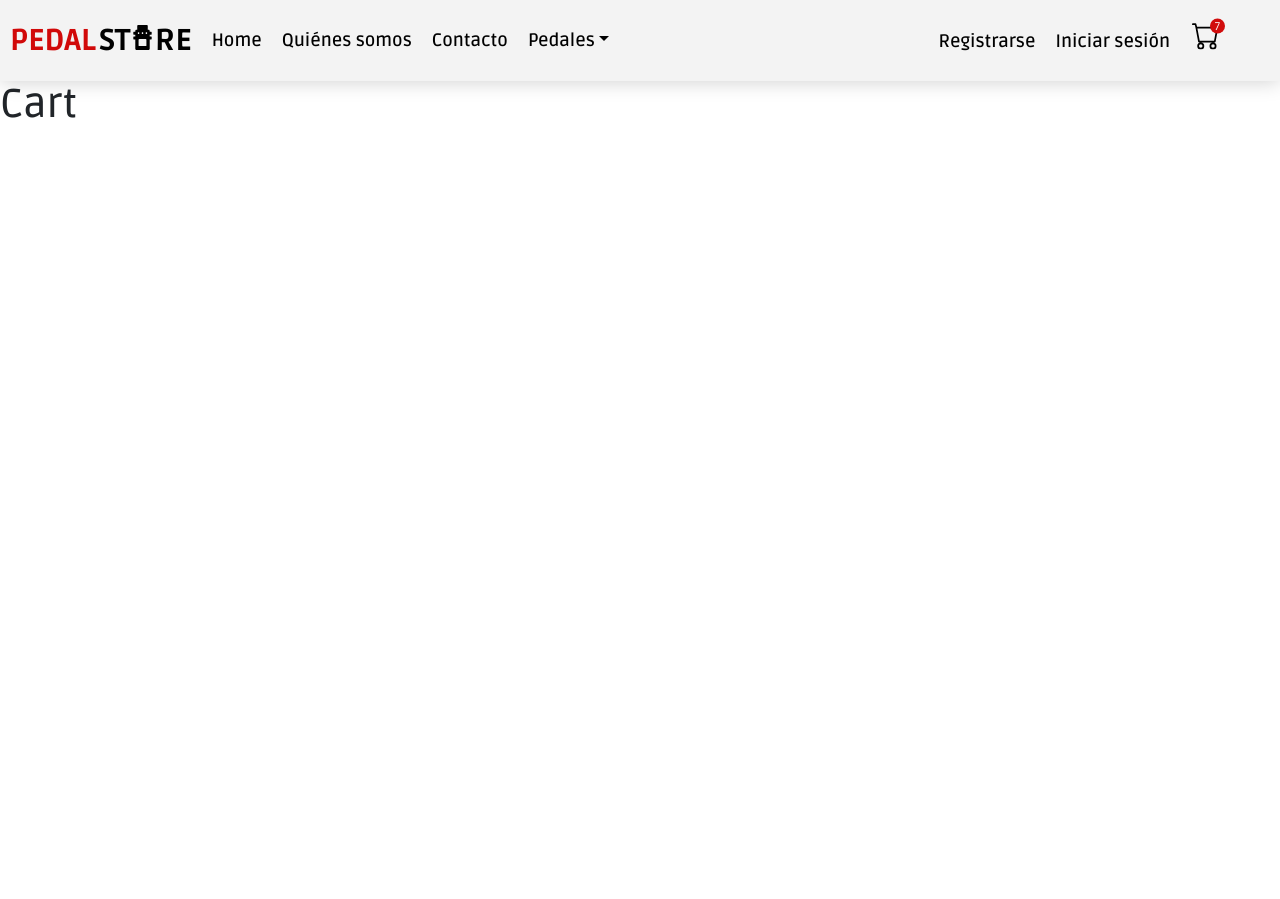
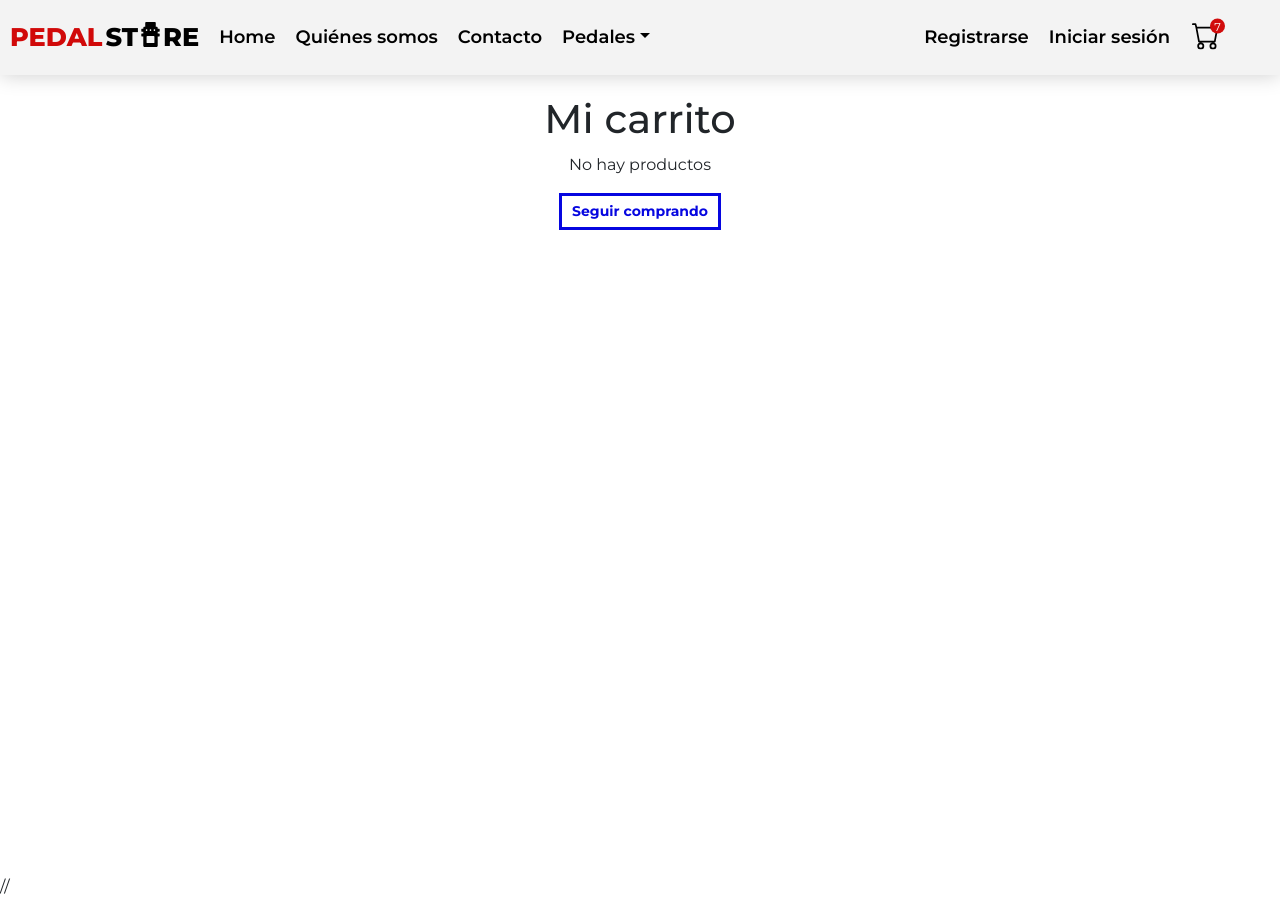
Before and after one commit to MarucoMass/PedalStore-ReactJS, a React (Create React App) app: page /cart in a window 1280 px wide. Before the commit the page ends 800 px from the top, so only its background shows below. Built offline with nearby package versions, Linux system fonts and the light colour scheme.

Commit message:
Hice Cart y CartContext con los datos y funciones globales

```diff
--- a/src/App.css
+++ b/src/App.css
@@ -1,14 +1,16 @@
-@import url('https://fonts.googleapis.com/css2?family=Ruda:wght@400;500;600;700;800;900&display=swap');
+/* @import url('https://fonts.googleapis.com/css2?family=Ruda:wght@400;500;600;700;800;900&display=swap'); */
 /* @import url('https://fonts.googleapis.com/css2?family=Rubik+Mono+One&display=swap'); */
 /* @import url('https://fonts.googleapis.com/css2?family=Krona+One&display=swap'); */
+@import url('https://fonts.googleapis.com/css2?family=Montserrat:ital,wght@0,100;0,200;0,300;0,400;0,500;0,600;0,700;0,800;0,900;1,100;1,200;1,300;1,400;1,500;1,600;1,700;1,800;1,900&display=swap');
 
 *{
-  font-family: 'Ruda', sans-serif;
+  /* font-family: 'Ruda', sans-serif; */
   margin: 0;
   padding: 0;
   box-sizing: border-box;
   /* font-family: 'Rubik Mono One', sans-serif; */
   /* font-family: 'Krona One', sans-serif; */
+  font-family: 'Montserrat', sans-serif;
 }
 
 /* .App {
@@ -197,7 +199,8 @@ bottom: 7px;
   color: black;
   text-transform: uppercase;
   font-weight: 800;
-  font-size: calc(10px + 2.5vmin);
+  /* font-size: calc(10px + 2.5vmin); */
+  font-size: 1.6rem;
   text-decoration: none;
   margin-right: 10px;
 }.Header-brand:hover{
@@ -209,7 +212,7 @@ bottom: 7px;
 }
 .Header-brand img{
   margin: 0;
-  margin-bottom: 7px;
+  margin-bottom: 10px;
 }
 .Header-ul{
   display: flex;
@@ -231,6 +234,7 @@ bottom: 7px;
 }
 .Header-user{
   display: flex;
+  /* width: 250px; */
   position: absolute;
   top: 50%;
   transform: translateY(-50%);
@@ -257,6 +261,9 @@ bottom: 7px;
   justify-content: center;
   align-items: center;
   box-shadow: 0;
+  position: absolute;
+  right: 5px;
+  top: 12px;
 }
 .navbar-toggler-icon{
   color: black;
@@ -268,6 +275,7 @@ bottom: 7px;
   justify-content: flex-start;
   /* margin-left: 5px; */
   padding: 5px;
+  font-weight: 500;
 }
 .subMenuOptions li .Links:hover{
   color: rgb(209, 9, 9);
@@ -451,9 +459,9 @@ bottom: 7px;
   left: 10px;
   visibility: hidden;
   transform: translateY(50%);
-  font-weight: 900;
+  font-weight: 700;
   color: white;
-  text-shadow: 1px 1px 1px black;
+  text-shadow: 0.5px 0.5px 1px black;
   z-index: 2;
   font-size: 0.9rem;
   max-width: 200px;
@@ -555,7 +563,7 @@ bottom: 7px;
 .btnCheck{
   background-color: transparent;
   padding: 5px 10px;
-  font-weight: 900;
+  font-weight: 700;
   color: rgb(209, 9, 9);
   border: 3px solid rgb(209, 9, 9);
   margin: 10px auto;
@@ -566,12 +574,131 @@ bottom: 7px;
 }
 /* Fin ItemDetail */
 
+/* Cart */
+.cartContain{
+  width: 100%;
+  min-height: 100vh;
+  display: flex;
+  flex-direction: column;
+  align-items: center;
+  justify-content: flex-start;
+}
+.cartTitle{
+  width: 100%;
+  margin: 20px auto 10px auto;
+  text-align: center;
+}
+.cartTitle h1{
+  width: 200px;
+  margin: 0 auto;
+}
+.cartBtns{
+  max-width: 400px;
+  /* width: 100%; */
+  display: flex;
+  /* justify-content: space-aroun; */
+  align-items: center;
+  padding: 5px;
+}
+.cartDeleteAll{
+  font-size: calc(10px + .5vmin);
+  background-color: transparent;
+  padding: 5px 10px;
+  font-weight: 700;
+  color: rgb(209, 9, 9);
+  border: 3px solid rgb(209, 9, 9);
+  /* margin: 10px auto; */
+  transition: 0.5s ease;
+  margin: 0 5px;
+}.cartDeleteAll:hover{
+  background-color: rgb(209, 9, 9);
+  color: white;
+}
+.cartKeepShop{
+  font-size: calc(10px + .5vmin);
+  background-color: transparent;
+  padding: 5px 10px;
+  font-weight: 700;
+  color: rgb(6, 6, 224);
+  border: 3px solid rgb(6, 6, 224);
+  /* margin: 10px auto; */
+  transition: 0.5s ease;
+  margin: 0 5px;
+}.cartKeepShop:hover{
+  background-color: rgb(6, 6, 224);
+  color: white;
+}
+.cartBox{
+  /* max-width: 600px; */
+  /* display: grid;
+  grid-template-columns: repeat(auto-fit, minmax(9rem, 1fr)); */
+  /* grid-template-rows: repeat(2, 200px); */
+  /* gap: 12px; */
+  max-width: 800px;
+  width: 100%;
+  padding: 10px;
+  margin: 10px 0;
+  display: flex;
+  justify-content: space-between;
+}
+.cartImg{
+  /* width: 100px;
+  height: 100px;
+  width: 100%;
+  height: 100%; */
+  flex: 1;
+  display: flex;
+  justify-content: center;
+  /* width: 200px;
+  height: 200px; */
+}
+.cartImg img{
+  /* height: 200px;
+  width: 100%; */
+  width: 100%;
+  width: 145px;
+  height: 100%;
+  /* object-fit: cover; */
+}
+.cartText{
+  display: flex;
+  flex-direction: column;
+  justify-content: flex-start;
+  align-items: center;
+  flex: 1;
+}
+.cartText h2{
+  font-size: calc(10px + 2vmin);
+}
+.cartText p{
+  font-size: calc(10px + 1vmin);
+  font-weight: 500;
+}
+.cartText button{
+  font-size: calc(10px + .5vmin);
+  background-color: transparent;
+  padding: 5px 10px;
+  font-weight: 700;
+  color: rgb(209, 9, 9);
+  border: 3px solid rgb(209, 9, 9);
+  /* margin: 10px auto; */
+  transition: 0.5s ease;
+}.cartText button:hover{
+  background-color: rgb(209, 9, 9);
+  color: white;
+}
+
+/* Fin Cart */
+
 /* Load */
 .loadContain{
   display: flex;
   flex-direction: column;
   align-items: center;
   justify-content: center;
+}
+.loadContain p {
+  font-weight: 500;
 }
 .loadBox{
   position: relative;
@@ -639,13 +766,17 @@ bottom: 7px;
 @media (max-width: 992px){
   .navbar{
     padding-bottom: 1rem;
+    padding: 1rem 0;
   }
   .Header-user{
     top: 100%;
-    transform: translateY(-100%);
-    right: 50%;
+    /* transform: translateY(-100%);  */
+    /* right: 50%;  */
     transform: translateX(50%);
+    margin: 0 auto;
     margin-bottom: 20px;
+    width: 100%;
+    /* display: inline-block; */
   }
   .subMenuOptions li .Links{
     font-size: calc(10px + 1vmin);
--- a/src/components/Cart.js
+++ b/src/components/Cart.js
@@ -1,7 +1,50 @@
-export const Cart = () => {
+import { useContext } from 'react';
+import { Link } from 'react-router-dom';
+import { CartContext } from './CartContext';
+// import ItemCount from './ItemCount';
+
+const Cart = () => {
+    const test = useContext(CartContext);
+
     return(
-        <>
-            <h1>Cart</h1>
-        </>
+    <div className="cartContain">
+        <div className="cartTitle"><h1>Mi carrito</h1></div>
+
+        {test.cartList.length > 0
+        ? <div className='cartBtns'>
+            <Link to='/'><button className='cartKeepShop'>Seguir comprando</button></Link>
+            <button className='cartDeleteAll' onClick={test.deleteAll}>Borrar todos los productos</button>
+          </div>
+        : <>
+            <p>No hay productos</p>
+            <Link to='/'><button className='cartKeepShop'>Seguir comprando</button></Link>
+          </>
+        }
+
+        {test.cartList.length > 0 &&
+          test.cartList.map(item =>
+            <div className="cartBox" key={item.idItem}>
+                <div className="cartImg">
+                    <img src={item.imgItem} alt="Imágen del producto"></img>
+                </div>
+
+                <div className="cartText">
+                    <h2>{item.titleItem}</h2>
+                    <p> $ {item.priceItem} / {item.qtyItem} items</p>
+                    {/* <p>Cantidad: {item.qtyItem}</p> */}
+                    <p>Subtotal: $ {item.priceItem * item.qtyItem}</p>
+                    {/* <button onClick={() => test.deleteAmount(item.idItem)}>Eliminar un producto</button> */}
+                    <button onClick={() => test.deleteItem(item.idItem)}>Eliminar producto</button>
+                </div>
+
+            </div>
+                            )
+        // :   <div className="cartTitle"><p>Agrega algún producto</p></div>
+        }
+
+    </div>
+
     );
 }
+
+export default Cart;
--- /dev/null
+++ b/src/components/CartContext.js
@@ -0,0 +1,53 @@
+import { createContext, useState } from "react";
+
+export const CartContext = createContext();
+
+const CartContextProvider = ({children}) => {
+
+    const [cartList, setCartList] = useState([]);
+
+    const addItem = (item, qty) => {
+        let findProduct = cartList.find(elem => elem.idItem === item.id);
+        console.log(findProduct)
+        if (findProduct === undefined) {
+            setCartList([
+               ...cartList,
+               {
+                   idItem: item.id,
+                   imgItem: item.img,
+                   titleItem: item.title,
+                   priceItem: item.price,
+                   qtyItem: qty
+               }
+           ]);
+        } else {
+            findProduct.qtyItem += qty;
+        }
+    }
+
+    const deleteItem = (item) => {
+        let newList = cartList.filter(elem => elem.idItem != item);
+        setCartList(newList);
+    }
+
+    const deleteAll = () => {
+        setCartList([]);
+    }
+
+    const deleteAmount = (item) => {
+        const findProduct = cartList.find(elem => elem.id === item.id)
+        console.log(findProduct.qtyItem)
+        if (findProduct){
+            findProduct.qtyItem--
+        } if (findProduct.qtyItem === 0){
+            findProduct.qtyItem = 1
+        };
+    }
+    return(
+        <CartContext.Provider value={{cartList, addItem, deleteItem, deleteAll, deleteAmount}}>
+            {children}
+        </CartContext.Provider>
+    );
+}
+
+export default CartContextProvider;
--- a/src/components/CartWidget.js
+++ b/src/components/CartWidget.js
@@ -1,7 +1,10 @@
 import Cart from '../img/cart.svg';
+import { useContext } from 'react';
+import { CartContext } from './CartContext';
 const CartWidget = () => {
+const test = useContext(CartContext);
+
     return(
-        <>
             <div className='CartWidget-Box'>
                 {/* <span>Register</span>
                 <span>Sign In</span> */}
@@ -10,8 +13,6 @@ const CartWidget = () => {
                 <div className='number'>7</div>
             </div>
             </div>
-
-        </>
       );
 }
 
--- a/src/components/ItemCount.js
+++ b/src/components/ItemCount.js
@@ -19,7 +19,7 @@ function ItemCount ({stock, initial, onAdd})  {
         }
     }
 
-    function addToCart () {
+    function addToCount () {
         onAdd(count)
     }
 
@@ -31,7 +31,7 @@ function ItemCount ({stock, initial, onAdd})  {
                 <p>{count}</p>
                 <button className="ItemCountBtns-increment" onClick={increment}>+</button>
             </div>
-            <button className="ItemCount-Add" onClick={addToCart}>Agregar al carrito</button>
+            <button className="ItemCount-Add" onClick={addToCount}>Agregar al carrito</button>
         </div>
         </>
     );
--- a/src/components/ItemDetail.js
+++ b/src/components/ItemDetail.js
@@ -1,13 +1,16 @@
 import Checkout from "./Checkout";
 import ItemCount from "./ItemCount";
-import { useState } from "react";
+import { useContext, useState } from "react";
+import { CartContext } from "./CartContext";
 const ItemDetail = ( {item} ) => {
 
     const [itemCount, setItemCount] = useState(0);
+    const test = useContext(CartContext);
 
-    function onAddItem(ItemCount){
-        alert(`Lleva ${ItemCount} ${item.title}`);
-        setItemCount(ItemCount);
+    function onAddItem(qty){
+        // alert(`Lleva ${qty} ${item.title}`);
+        setItemCount(qty);
+        test.addItem(item, qty);
     }
 
     return(
@@ -20,9 +23,7 @@ const ItemDetail = ( {item} ) => {
                                     <p>Precio: ${item.price}</p>
                                     <p>Stock: {item.stock}</p>
                                     <p>{item.description}</p>
-                                    {/* <ItemCount stock={item.stock} initial={0} onAdd={onAddItem}/> */}
-                                    {/* <Checkout /> */}
-                                     {
+                                    {
                                         itemCount === 0
                                         ? <ItemCount stock={item.stock} initial={1} onAdd={onAddItem}/>
                                         : <Checkout />
--- a/src/components/NavBar.js
+++ b/src/components/NavBar.js
@@ -74,7 +74,7 @@ const NavBar = () => {
                   </div>
            </ul>
          </div>
-           <CartWidget />
+           <Link to='/cart'><CartWidget /></Link>
        </div>
      </nav>
     // </>
```
Also changed, not shown: src/App.js (+6 -4 lines).
